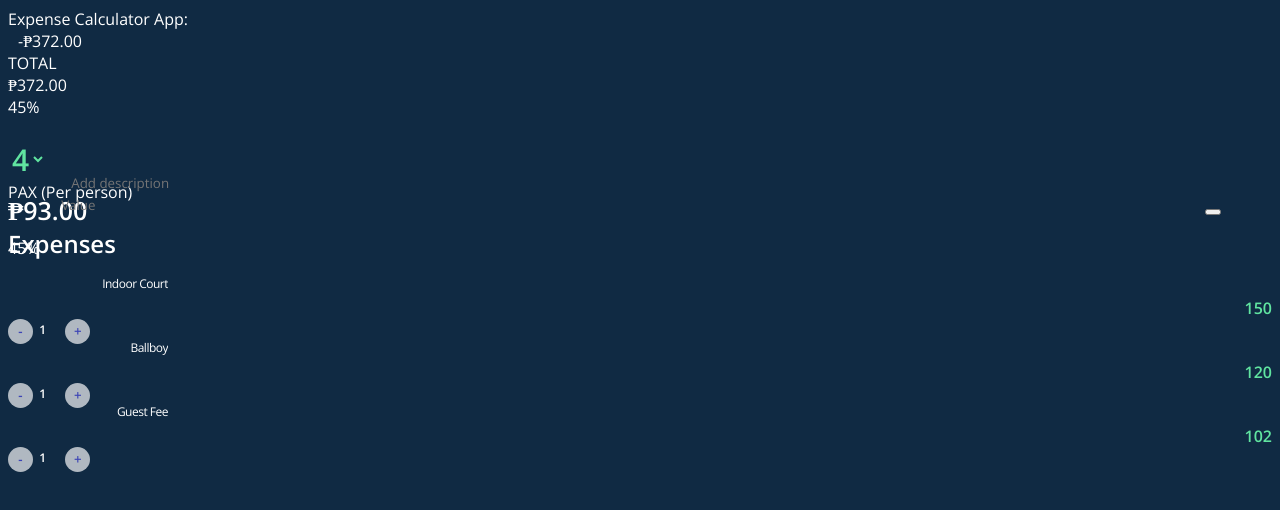
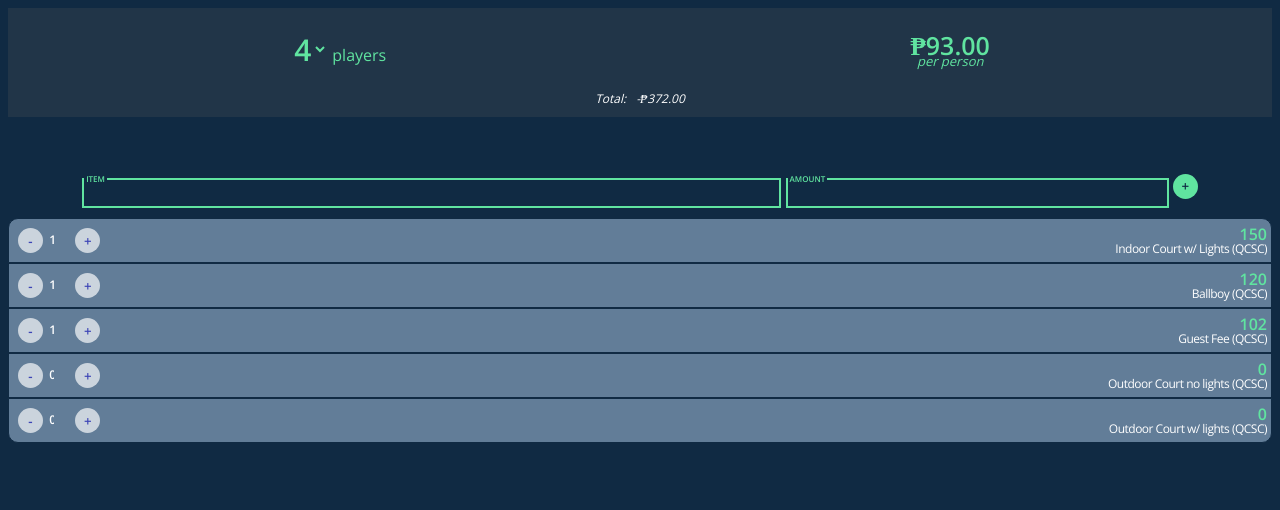
Before and after one commit to equeferrer/equeferrer.github.io, a plain HTML site: page Budgety/index.html in a window 1280 px wide. Drawn offline with nearby package versions, Linux system fonts and the light colour scheme.

Commit message:
draft tennis budget app

```diff
--- a/Budgety/index.html
+++ b/Budgety/index.html
@@ -2,21 +2,18 @@
 <html lang="en">
     <head>
         <meta charset="UTF-8">
+        <meta name="viewport" content="width=device-width, initial-scale=1">
         <link href="https://fonts.googleapis.com/css?family=Open+Sans:100,300,400,600" rel="stylesheet" type="text/css">
         <link href="http://code.ionicframework.com/ionicons/2.0.1/css/ionicons.min.css" rel="stylesheet" type="text/css">
         <link type="text/css" rel="stylesheet" href="style.css">
+        <link href="https://fonts.googleapis.com/css2?family=Lato:wght@300;400&display=swap" rel="stylesheet">
         <title>Tennis Budgety</title>
     </head>
     <body>
 
         <div class="top">
             <div class="budget">
-                <div class="budget__title">
-                    Expense Calculator App:
-                </div>
-
-                <div class="budget__value">+ 2,345.64</div>
-
+                <div class="header">
                     <div class="budget__income clearfix" style="display: none">
                         <div class="budget__income--text">Income</div>
                         <div class="right">
@@ -25,7 +22,7 @@
                         </div>
                     </div>
 
-                <div class="budget__expenses clearfix">
+                    <div class="budget__expenses clearfix" style="display: none">
                         <div class="budget__expenses--text">TOTAL</div>
                         <div class="right clearfix">
                             <div class="budget__expenses--value">- 1,954.36</div>
@@ -33,19 +30,24 @@
                         </div>
                     </div>
 
-                <div class="budget__expenses clearfix" style="margin-top: 20px">
+                    <div class="budget__expenses clearfix green-font flex" style="margin-top: 20px">
+                        <div class="left-header">
                             <select class="add__number__of__people">
                                 <option value="2">2</option>
                                 <option value="3">3</option>
                                 <option value="4" selected>4</option>
                                 <option value="5">5</option>
                                 <option value="6">6</option>
-                    </select>
-                    <div class="budget__expenses--text">PAX (Per person)</div>
-                    <div class="right clearfix">
+                                <option value="7">7</option>
+                                <option value="8">8</option>
+                            </select> players
+                        </div>
+                        <div class="right clearfix align-center">
                             <div class="budget__expenses--value-per-people">- 1,954.36</div>
-                        <div class="budget__expenses--number-of-people">45%</div>
+                            <div class="header-label"><i>per person</i></div>
                         </div>
+                    </div>
+                    <i class="total">Total:<div class="budget__value">+ 2,345.64</div></i>
                 </div>
             </div>
         </div>
@@ -59,9 +61,15 @@
                         <option value="inc">+</option>
                         <option value="exp" selected>-</option>
                     </select>
-                    <input type="text" class="add__description" placeholder="Add description">
-                    <input type="number" class="add__value" placeholder="Value">
-                    <button class="add__btn"><i class="fas fa-check"></i></button>
+                    <fieldset class="description-field">
+                        <legend class="small">Item</legend>
+                        <input type="text" class="add__description">
+                    </fieldset>
+                    <fieldset class="value-field">
+                        <legend class="small">Amount</legend>
+                        <input type="number" class="add__value">
+                    </fieldset>
+                    <button class="add__btn btn-tiny check-mark">+</button>
                 </div>
             </div>
 
@@ -108,39 +116,68 @@
 
 
                 <div class="expenses">
-                    <h2 class="expenses__title">Expenses</h2>
-
                     <div class="expenses__list">
 
-                        <div class="item clearfix" id="expense-1234">
-                            <div class="item__description">Indoor Court</div>
-                            <div class="right clearfix">
-                                <div class="item__value">150</div>
-                            </div>
+                        <div class="item clearfix row" id="expense-1234">
+                            <div class="left">
                                 <input type="button" class='quantity__info-buttons btn-tiny' value="-"/>
                                 <input type="number" class="item__quantity" id="150" min="0" step="0.5" value="1" placeholder="Qty">
                                 <input type="button" class='quantity__info-buttons btn-tiny' value="+"/>
                             </div>
+                            <div class="right clearfix">
+                                <div class="item__value">150</div>
+                                <div class="item__description">Indoor Court w/ Lights (QCSC)</div>
+                            </div>
+                        </div>
 
-                        <div class="item clearfix" id="expense-1235">
-                            <div class="item__description">Ballboy</div>
-                            <div class="right clearfix">
-                                <div class="item__value">120</div>
-                            </div>
+                        <div class="item clearfix row" id="expense-1235">
+                            <div  class="left">
                                 <input type="button" class='quantity__info-buttons btn-tiny' value="-"/>
                                 <input type="number" class="item__quantity" id="120" min="0" step="0.5" value="1" placeholder="Qty">
                                 <input type="button" class='quantity__info-buttons btn-tiny' value="+"/>
                             </div>
+                            <div class="right clearfix">
+                                <div class="item__value">120</div>
+                                <div class="item__description">Ballboy (QCSC)</div>
+                            </div>
+                        </div>
 
-                        <div class="item clearfix" id="expense-1236 ">
-                            <div class="item__description">Guest Fee</div>
-                            <div class="right clearfix">
-                                <div class="item__value">102</div>
-                            </div>
+                        <div class="item clearfix row" id="expense-1236 ">
+                            <div  class="left">
                                 <input type="button" class='quantity__info-buttons btn-tiny' value="-"/>
                                 <input type="number" class="item__quantity" id="102" min="0" step="0.5" value="1" placeholder="Qty">
                                 <input type="button" class='quantity__info-buttons btn-tiny' value="+"/>
                             </div>
+                            <div class="right clearfix">
+                                <div class="item__value">102</div>
+                                <div class="item__description">Guest Fee (QCSC)</div>
+                            </div>
+                        </div>
+
+                        <div class="item clearfix row" id="expense-1237 ">
+                            <div class="left">
+                                <input type="button" class='quantity__info-buttons btn-tiny' value="-"/>
+                                <input type="number" class="item__quantity" id="50" min="0" step="0.5" value="0" placeholder="Qty">
+                                <input type="button" class='quantity__info-buttons btn-tiny' value="+"/>
+                            </div>
+                            <div class="right clearfix">
+                                <div class="item__value">0</div>
+                                <div class="item__description">Outdoor Court no lights (QCSC)</div>
+                            </div>
+                        </div>
+
+                        <div class="item clearfix row" id="expense-1238 ">
+                            <div class="left">
+                                <input type="button" class='quantity__info-buttons btn-tiny' value="-"/>
+                                <input type="number" class="item__quantity" id="130" min="0" step="0.5" value="0" placeholder="Qty">
+                                <input type="button" class='quantity__info-buttons btn-tiny' value="+"/>
+                            </div>
+                            <div class="right clearfix">
+                                <div class="item__value">0</div>
+                                <div class="item__description">Outdoor Court w/ lights (QCSC)</div>
+                            </div>
+                        </div>
+
 
                     </div>
                 </div>
```
Lines whose indentation alone changed are shown as unchanged.
